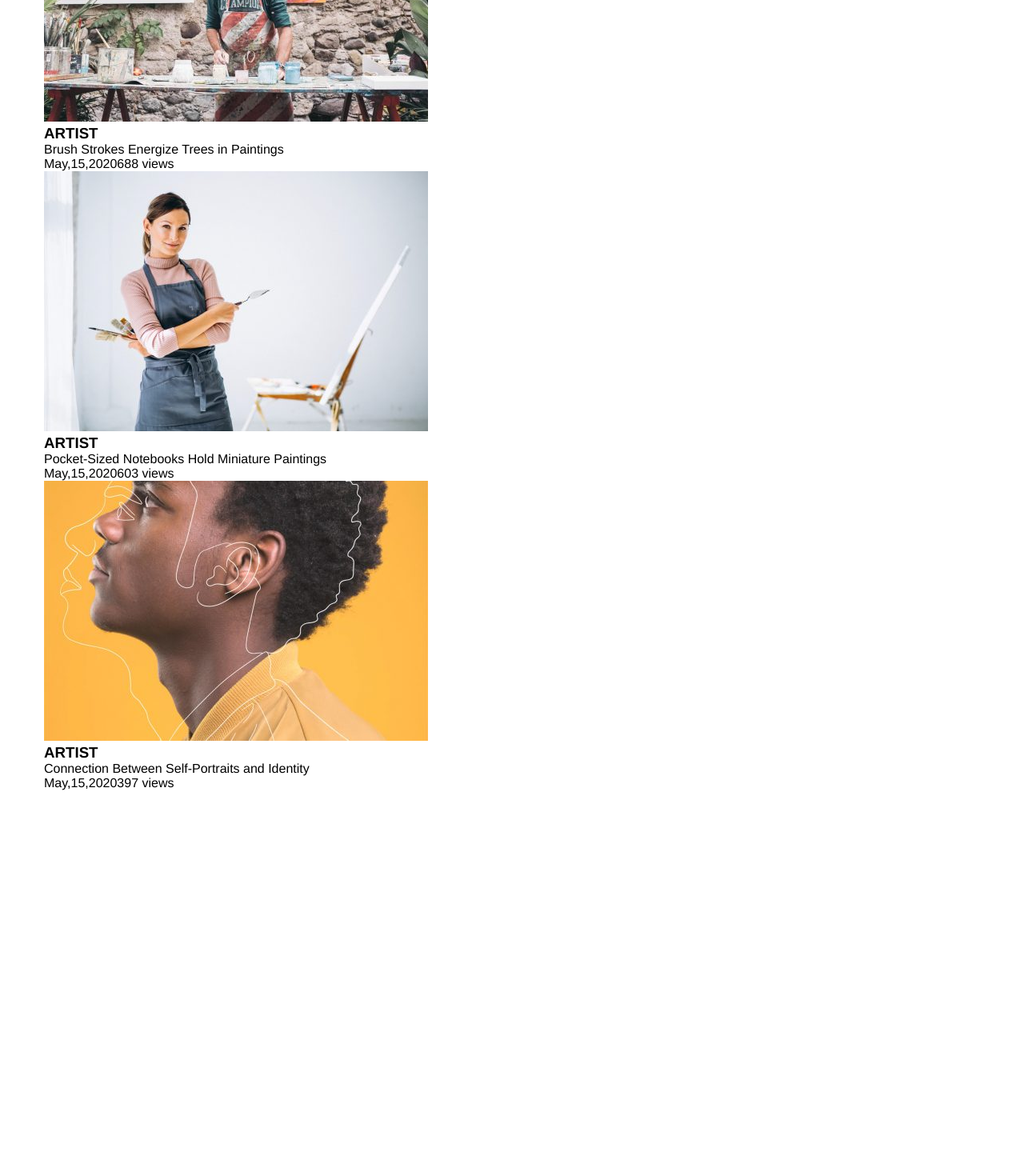
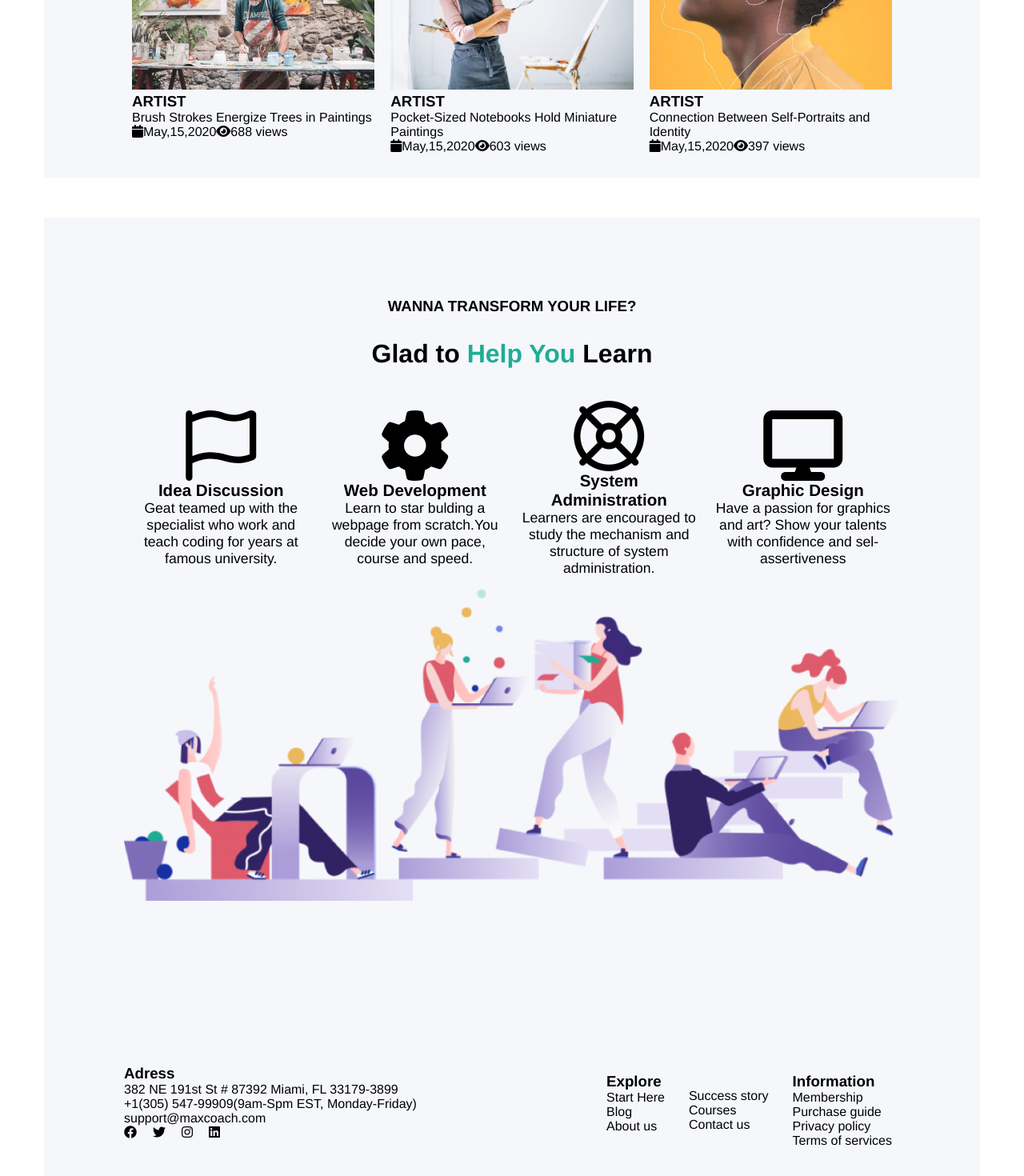
Before and after one commit to Santoni92/proj-html-vuejs, a Vue app: page / in a window 1280 px wide. Shown: the part 3573-5043 px from the top of the page at 80% size. Before the commit the page ends 4561 px from the top, so only its background shows below. Built offline with nearby package versions, Linux system fonts and the light colour scheme.

Commit message:
creato componente per il footer

```diff
--- a/src/App.vue
+++ b/src/App.vue
@@ -3,6 +3,7 @@
     <HeaderComponent :vociMenuHeader="vociMenuHeader"/>
     <Jumbotron/>
     <MainComponent/>
+    <FooterComponent/>
   </div>
 </template>
 
@@ -10,6 +11,7 @@
 import HeaderComponent from './components/HeaderComponent.vue'
 import Jumbotron from './components/Jumbotron.vue'
 import MainComponent from './components/MainComponent.vue'
+import FooterComponent from './components/FooterComponent.vue'
 //Strutture Dati
 import vociMenuHeader from '@/assets/vociMenuHeader'
 export default {
@@ -22,7 +24,8 @@ export default {
   components: {
     HeaderComponent,
     Jumbotron,
-    MainComponent
+    MainComponent,
+    FooterComponent
   }
 }
 </script>
--- /dev/null
+++ b/src/assets/address.json
@@ -0,0 +1,23 @@
+[
+    [
+        "382 NE 191st St # 87392 Miami, FL 33179-3899",
+        "+1(305) 547-99909(9am-Spm EST, Monday-Friday)",
+        "support@maxcoach.com"
+    ],
+    [
+        "Start Here",
+        "Blog",
+        "About us"
+    ],
+    [
+        "Success story",
+        "Courses",
+        "Contact us"
+    ],
+    [
+        "Membership",
+        "Purchase guide",
+        "Privacy policy",
+        "Terms of services"
+    ]
+]
--- a/src/assets/commonStyle.scss
+++ b/src/assets/commonStyle.scss
@@ -4,15 +4,36 @@
     box-sizing:border-box;
   }
 
-  .w-50{
+  .container{
+    max-width:1170px;
+    margin:0 auto;
+  }
+
+.w-50{
     width:50%;
     }
+
+.w-33{
+  width:calc(100% / 3);
+}
+
+.w-25{
+  width:calc(100% / 4);
+}
+
+.p-10{
+  padding:10px;
+}
+
+.p-30{
+  padding:30px;
+}
 
 .d-flex{
     display:flex;
   }
 
-  .justify-content-center{
+.justify-content-center{
     justify-content: center;
   }
 
@@ -20,6 +41,10 @@
   justify-content:space-between;
 }
 
-  .align-items-center{
+ .align-items-center{
     align-items:center;
   }
+
+  .green{
+    color:#1fad96;
+  }
--- /dev/null
+++ b/src/assets/thingsToLearn.json
@@ -0,0 +1,22 @@
+[
+    {
+        "nomeArgomento":"Idea Discussion",
+        "argomento":"Geat teamed up with the specialist who work and teach coding for years at famous university.",
+        "tipo":"flag"
+    },
+    {
+        "nomeArgomento":"Web Development",
+        "argomento":"Learn to star bulding a webpage from scratch.You decide your own pace, course and speed.",
+        "tipo":"gear"
+    },
+    {
+        "nomeArgomento":"System Administration",
+        "argomento":"Learners are encouraged to study the mechanism and structure of system administration.",
+        "tipo":"ring"
+    },
+    {
+        "nomeArgomento":"Graphic Design",
+        "argomento":"Have a passion for graphics and art? Show your talents with confidence and sel-assertiveness",
+        "tipo":"display"
+    }
+]
--- a/src/components/CardBlog.vue
+++ b/src/components/CardBlog.vue
@@ -3,8 +3,10 @@
       <img :src="informationBlog.urlImg" alt="">
       <h3>{{ informationBlog.ruolo }}</h3>
       <p>{{ informationBlog.argument }}</p>
-      <span>{{ informationBlog.date }}</span>
-      <span>{{ informationBlog.views }}</span>
+      <div class="d-flex">
+          <div><i class="fa-solid fa-calendar"></i>{{ informationBlog.date }} </div>
+          <div><i class="fa-solid fa-eye"></i>{{ informationBlog.views }}</div>
+      </div>
   </div>
 </template>
 
@@ -17,6 +19,8 @@ export default {
 }
 </script>
 
-<style>
-
+<style lang="scss" scoped>
+img{
+    width:100%;
+}
 </style>
--- /dev/null
+++ b/src/components/CardLearn.vue
@@ -0,0 +1,33 @@
+<template>
+  <div>
+      <div v-if=" thingToLearn.tipo  === 'flag'">
+          <i class="fa-regular fa-flag  fa-5x"></i>
+      </div>
+       <div v-if=" thingToLearn.tipo  === 'gear'">
+            <i class="fa-solid fa-gear  fa-5x"></i>
+     </div>
+    <div v-if=" thingToLearn.tipo  === 'ring'">
+        <i class="fa-regular fa-life-ring  fa-5x"></i>
+     </div>
+    <div v-if=" thingToLearn.tipo  === 'display'">
+        <i class="fa-solid fa-display  fa-5x"></i>
+    </div>
+      <h3>{{ thingToLearn.nomeArgomento }}</h3>
+      <p>{{ thingToLearn.argomento }}</p>
+  </div>
+</template>
+
+<script>
+export default {
+    name:'CardLearn',
+    props:{
+        thingToLearn:Object
+    }
+}
+</script>
+
+<style lang="scss" scoped>
+div{
+    font-size:1.1rem;
+}
+</style>
--- /dev/null
+++ b/src/components/CreateListComponent.vue
@@ -0,0 +1,23 @@
+<template>
+  <div>
+      <ul>
+          <li v-for="(voceMenu,index) in vociMenu" :key="index">{{ voceMenu }}</li>
+      </ul>
+  </div>
+</template>
+
+<script>
+export default {
+    name:'CreateListComponent',
+    props:{
+        vociMenu:Array
+    }
+}
+</script>
+
+<style lang="scss" scoped>
+ul{
+    list-style-type:none;
+}
+
+</style>
--- /dev/null
+++ b/src/components/FooterComponent.vue
@@ -0,0 +1,59 @@
+<template>
+  <footer class="container d-flex justify-content-between">
+      <div class="address">
+          <h3>Adress</h3>
+          <CreateListComponent :vociMenu="address[0]"/>
+          <div>
+              <i class="fa-brands fa-facebook"></i>
+              <i class="fa-brands fa-twitter"></i>
+              <i class="fa-brands fa-instagram"></i>
+              <i class="fa-brands fa-linkedin"></i>
+          </div>
+      </div>
+      <div class="d-flex justify-content-between explore-information">
+          <div class="p-30">
+              <h3>Explore</h3>
+              <CreateListComponent :vociMenu="address[1]"/>
+          </div>
+            <CreateListComponent :vociMenu="address[2]" class="d-flex align-items-center"/>
+          <div class="p-30">
+             <h3>Information</h3>
+             <CreateListComponent :vociMenu="address[3]"/>
+            </div>
+      </div>
+  </footer>
+</template>
+
+<script>
+import CreateListComponent from './CreateListComponent.vue'
+//Strutture Dati
+import address from '@/assets/address'
+export default {
+    name:'FooterComponent',
+    data(){
+        return {
+            address
+        }
+    },
+    components:{
+        CreateListComponent
+    }
+}
+</script>
+
+<style lang="scss" scoped>
+footer{
+     background-color: #f5f7fa;
+     padding:80px;
+     .address{
+         padding:20px;
+     }
+     .explore.information{
+         flex-grow:1;
+     }
+     i{
+         margin-right:20px;
+     }
+}
+
+</style>
--- a/src/components/MainComponent.vue
+++ b/src/components/MainComponent.vue
@@ -47,10 +47,24 @@
     <!--sez. our-blogs--->
     <div id="our-blogs">
         <h3>ENJOY READING ON MAXCOACH</h3>
-        <h1>Latest On Our Blogs</h1>
-        <div v-for="(informationBlog,index) in informationsBlog" :key="index">
-            <CardBlog :informationBlog="informationBlog"/>
+        <h1>Latest On <span class="green">Our Blogs</span> </h1>
+        <div class="d-flex">
+            <div v-for="(informationBlog,index) in informationsBlog" :key="index" class="w-33 p-10">
+                <CardBlog :informationBlog="informationBlog"/>
+            </div>
         </div>
+    </div>
+
+    <!--sez. help-you-learn-->
+    <div id="help-you-learn">
+        <h3>WANNA TRANSFORM YOUR LIFE?</h3>
+        <h1>Glad to <span class="green">Help You</span> Learn</h1>
+        <div class="d-flex align-items-center">
+            <div v-for="(thingToLearn,index) in thingsToLearn" :key="index" class="w-25 p-10">
+                <CardLearn :thingToLearn="thingToLearn"/>
+            </div>
+        </div>
+        <div class="sfondo"></div>
     </div>
 </div>
 </template>
@@ -64,6 +78,7 @@ import ChecklistComponent from './ChecklistComponent.vue'
 import CardInformationCourse from './CardInformationCourse.vue'
 import LogoBar from './LogoBar.vue'
 import CardBlog from './CardBlog.vue'
+import CardLearn from './CardLearn.vue'
 //Strutture Dati
 import testimonianze from '@/assets/testimonianze'
 import infoStatistiche from '@/assets/infoStatistiche'
@@ -73,6 +88,7 @@ import informationCourses from '@/assets/informationCourses'
 import messageButtonInsert from '@/assets/messageButtonInsert'
 import urlImgLogos from '@/assets/urlImgLogos'
 import informationsBlog from '@/assets/informationsBlog'
+import thingsToLearn from '@/assets/thingsToLearn'
 export default {
 name:'MainComponent',
 
@@ -85,7 +101,8 @@ data(){
         informationCourses,
         messageButtonInsert,
         urlImgLogos,
-        informationsBlog
+        informationsBlog,
+        thingsToLearn
     }
 },
 
@@ -97,7 +114,8 @@ data(){
      ChecklistComponent,
      CardInformationCourse,
      LogoBar,
-     CardBlog
+     CardBlog,
+     CardLearn
  }
 }
 </script>
@@ -152,5 +170,32 @@ data(){
             border-radius: 50%;
         }
     }
+    /*sez. our-blogs */
+    #our-blogs{
+         margin-top:50px;
+         background-color: #f5f7fa;
+         margin-top:50px;
+         padding:20px 100px;
+        h1,h3{
+            text-align:center;
+        }
+    }
+    /*sez. help-you-learn*/
+    #help-you-learn{
+         background-color: #f5f7fa;
+         margin-top:50px;
+         padding:100px;
+         text-align: center;
+         h1,h3{
+             margin-bottom:30px;
+         }
+         .sfondo{
+              padding:200px;
+              background-image: url('../../public/img/home-6-services-image-1024x411.png');
+              background-size: contain;
+              background-position: center;
+              background-repeat: no-repeat;
+         }
+    }
 }
 </style>
```
Also changed, not shown: public/img/jumbotron-background-wave-medium.svg (added), public/img/jumbotron-background-wave-small.svg (added).
